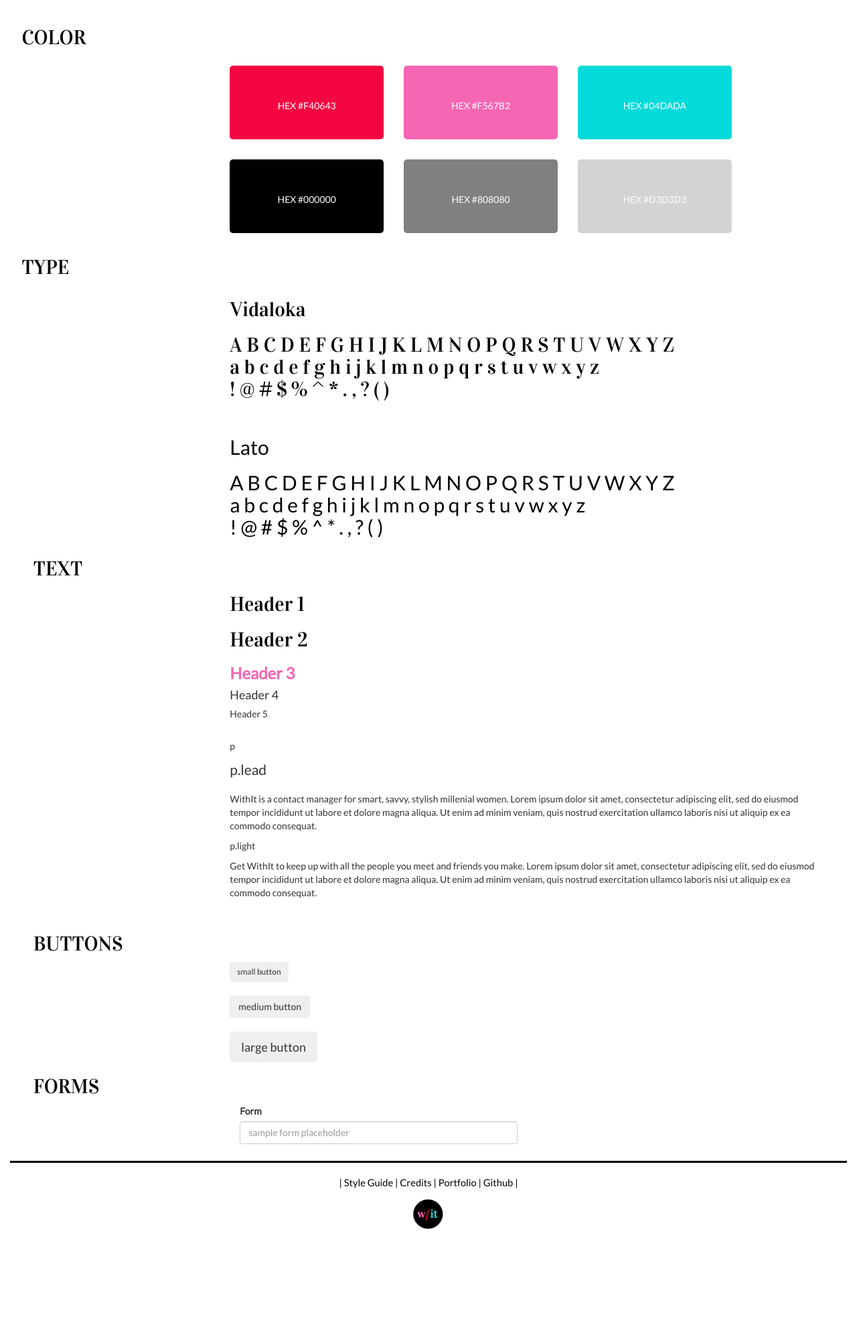
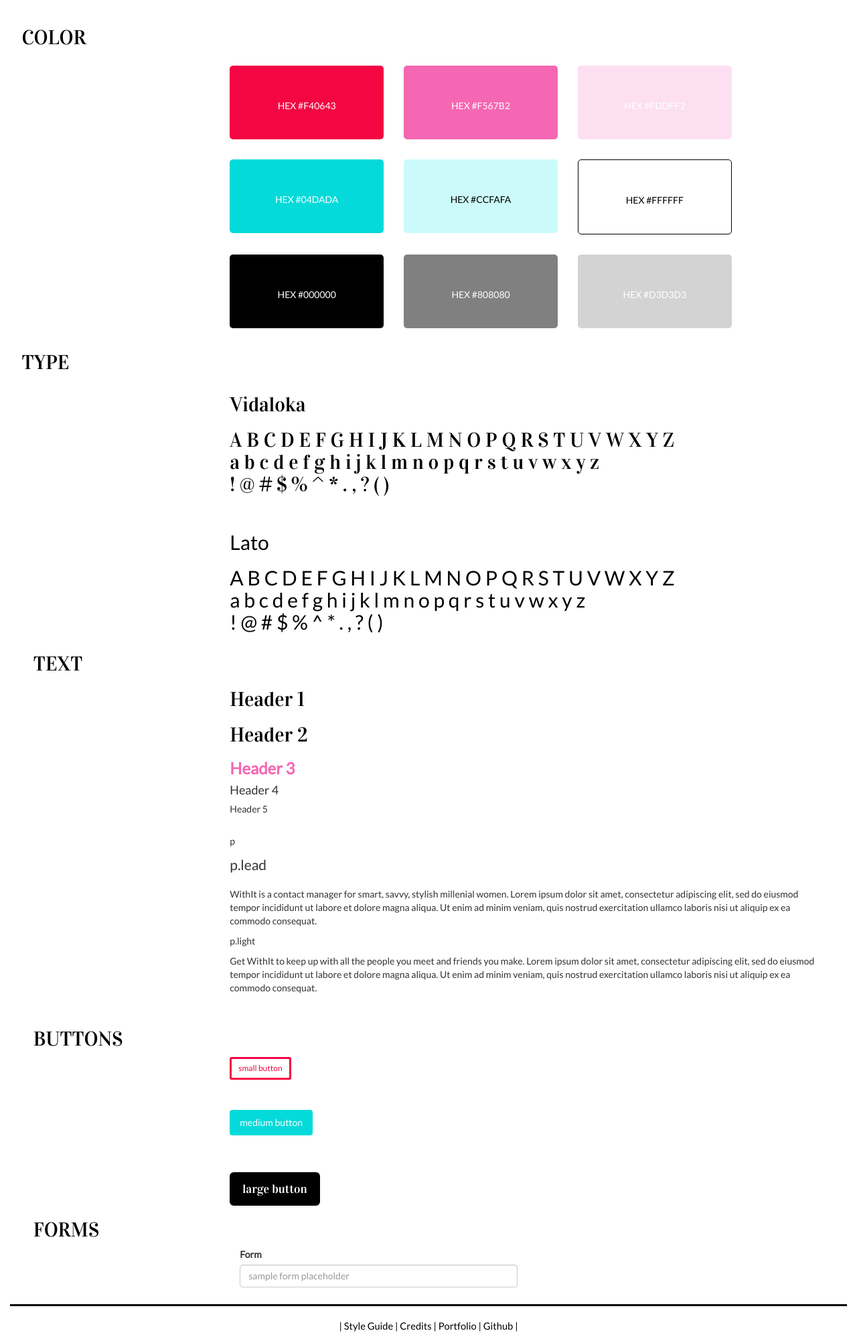
Before and after one commit to ecperry/contact-manager, a PHP site: page /style.php in a window 1280 px wide. Shown: the part 72-2074 px from the top of the page at 67% size. Before the commit the page ends 1907 px from the top, so only its background shows below. Run offline with PHP 8.4, Linux system fonts and the light colour scheme; some libraries are stand-ins or nearby versions.

Commit message:
Changed styles in style guide.

```diff
--- a/css/style.css
+++ b/css/style.css
@@ -21,6 +21,11 @@
 
 li {
   font-family: 'Lato', sans-serif;
+  color: lightgrey;
+}
+
+li:hover {
+  color: white;
 }
 
 td {
@@ -33,8 +38,12 @@
 font-size: 12pt;
 }
 
-.all {
-font: white;
+a.all {
+color: lightgrey;
+}
+
+a.all:hover {
+color: white;
 }
 
 .alert, .alert-success, .alert-info {
@@ -71,27 +80,46 @@
 .color2 {
   background-color: #F567B2;
 }
+
 .color3 {
+  background-color: #FDDFF2;
+}
+
+.color4 {
   background-color: #04DADA;
 }
-.color4 {
+
+.color5{
+  background-color: #CCFAFA;
+  color: black;
+}
+
+.color6 {
+  background-color: #FFFFFF;
+  border:solid;
+  border-color: black ;
+  border-width: thin;
+  color: black;
+}
+.color7 {
   background-color: black;
 }
-.color5 {
+.color8 {
   background-color: grey;
 }
-.color6 {
+.color9 {
   background-color: lightgrey;
 }
-.color1 , .color2 , .color3, .color4, .color5, .color6 {
+.color1 , .color2 , .color3, .color4, .color5, .color6, .color7, .color8, .color9 {
   padding: 50px 30px 30px 30px;
   margin: 15px 15px 15px 15px;
   border-radius: 5px;
-  color: white;
   text-align: center;
   font-family: 'Lato', sans-serif;
 }
-
+.color1 , .color2 , .color3, .color4, .color7, .color8, .color9 {
+color: white;
+}
 .container {
   padding-top: 20px;
   width: 100%;
@@ -132,6 +160,22 @@
   font-family: 'Lato', sans-serif;
 }
 
+.large {
+  font-family: 'Vidaloka', serif;
+  color: white;
+  background-color: black;
+  border-color: black;
+  border-width: medium;
+}
+
+.large:hover {
+  font-family: 'Vidaloka', serif;
+  color: black;
+  background-color: white;
+  border-color: black;
+  border-width: medium;
+}
+
 .left {
   margin-left: -33%;
   padding: none;
@@ -147,10 +191,10 @@
 
 .navbar {
 color: white;
-font: white;
 background-color: black;
 border-radius: none;
 }
+
 .navbar-brand {
   font-family: 'Vidaloka', serif;
   font-size: 30pt;
--- a/header.php
+++ b/header.php
@@ -37,7 +37,7 @@
           <!-- Collect the nav links, forms, and other content for toggling -->
           <div class="collapse navbar-collapse" id="bs-example-navbar-collapse-1">
             <ul class="nav navbar-nav navbar-right">
-              <li class ="all"><a href="/index.php">All Contacts</a></li>
+              <li><a href="/index.php" class ="all">All Contacts</a></li>
               <li class = "contact"><a href="/new.php">New Contact</a></li>
             </ul>
           </div><!-- /.navbar-collapse -->
--- a/style.php
+++ b/style.php
@@ -11,22 +11,31 @@
     </div>
     <div class="content">
       <div class="row">
-      <div class= "col-md-3 color1">
+      <div class= "col-sm-3 color1">
         <p>HEX #F40643</p>
       </div>
-      <div class= "col-md-3 color2">
+      <div class= "col-sm-3 color2">
         <p class="white">HEX #F567B2</p>
       </div>
-      <div class= "col-md-3 color3">
+      <div class= "col-sm-3 color3">
+        <p class="white">HEX #FDDFF2</p>
+      </div>
+      <div class= "col-sm-3 color4">
         <p class="white">HEX #04DADA</p>
       </div>
-      <div class= "col-md-3 color4">
+      <div class= "col-sm-3 color5">
+        <p class="white">HEX #CCFAFA</p>
+      </div>
+      <div class= "col-sm-3 color6">
+        <p class="white">HEX #FFFFFF</p>
+      </div>
+      <div class= "col-sm-3 color7">
         <p class="white">HEX #000000</p>
       </div>
-      <div class= "col-md-3 color5">
+      <div class= "col-sm-3 color8">
         <p class="white">HEX #808080</p>
       </div>
-      <div class= "col-md-3 color6">
+      <div class= "col-sm-3 color9">
         <p class="white">HEX #D3D3D3</p>
       </div>
     </div>
@@ -87,13 +96,13 @@
     <div class="left">
     <h1> BUTTONS </h1>
     </div>
-    <button class="btn btn-sm">small button</button>
+    <button class="btn btn-sm delete">small button</button>
     <br>
     <br>
-    <button class="btn btn-md">medium button</button>
+    <button class="btn btn-md new">medium button</button>
     <br>
     <br>
-    <button class="btn btn-lg">large button</button>
+    <button class="btn btn-lg large">large button</button>
     <div class="left">
       <h1> FORMS </h1>
     </div>
```
